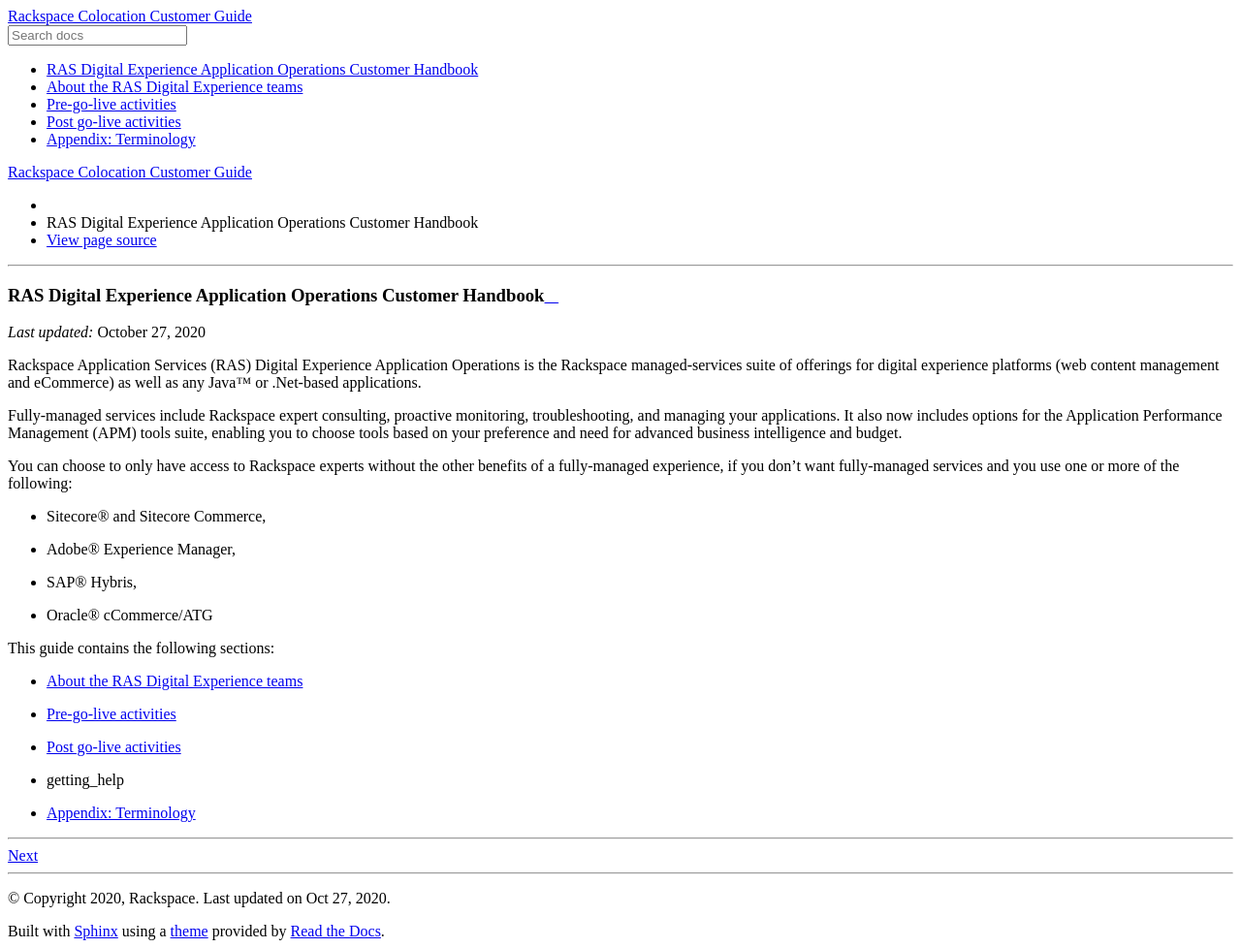
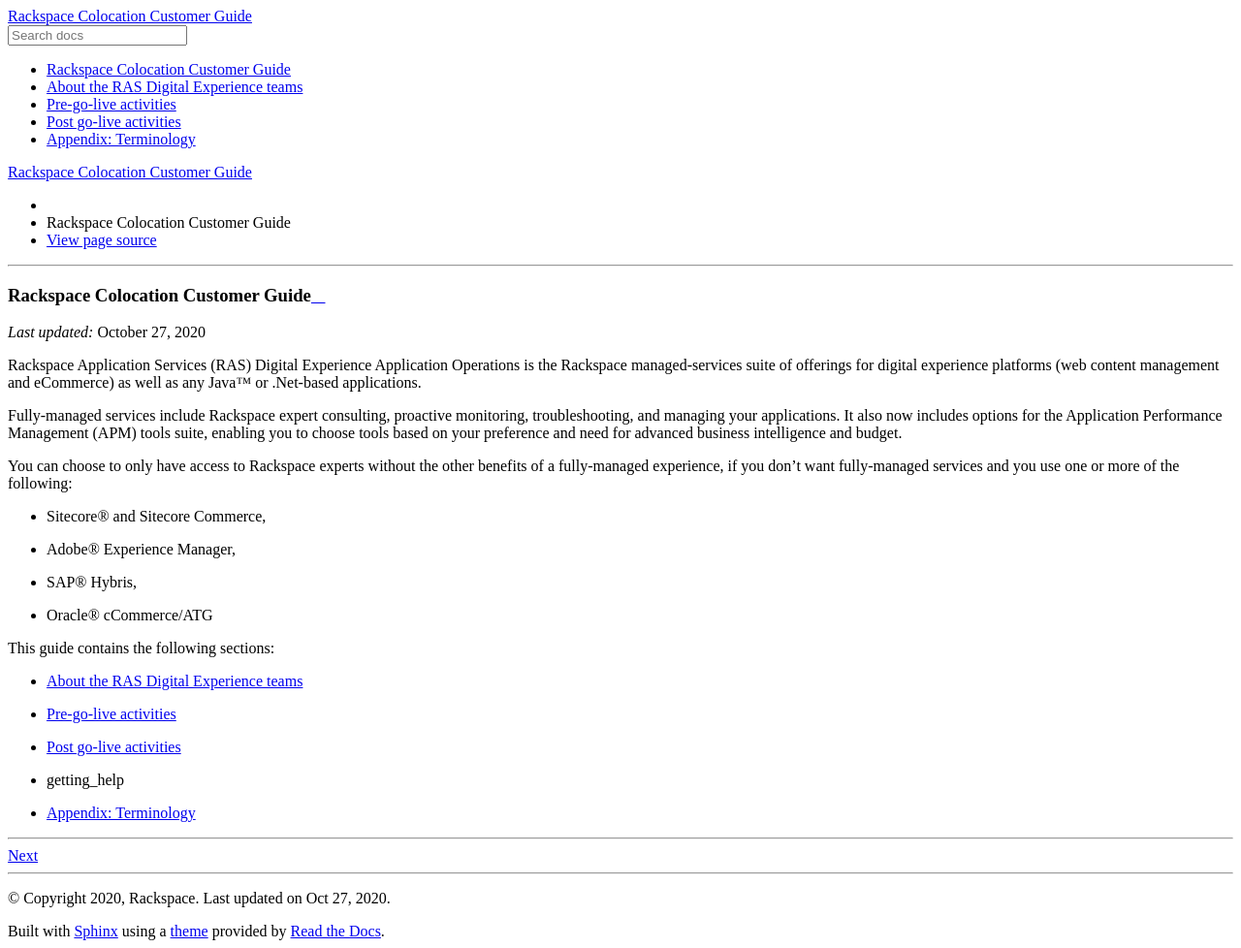
Before and after one commit to rackerlabs/docs-colocation-guide, a Sphinx documentation site: the page built from docs/index.rst, in a window 1280 px wide. Shown: the whole page at 97% size. Built offline with Sphinx 7.4.7 and the Read the Docs theme 2.0.0, drawn with Linux system fonts in a browser that asks for light colours; pages that are not in the unit, such as notebooks, are missing from menus.

Commit message:
product change

```diff
--- a/docs/index.rst
+++ b/docs/index.rst
@@ -1,8 +1,8 @@
-.. _dpx_handbook:
+.. _colocation_guide:
 
-===============================================================
-RAS Digital Experience Application Operations Customer Handbook
-===============================================================
+===================================
+Rackspace Colocation Customer Guide
+===================================
 
 *Last updated:* |today|
 
```
